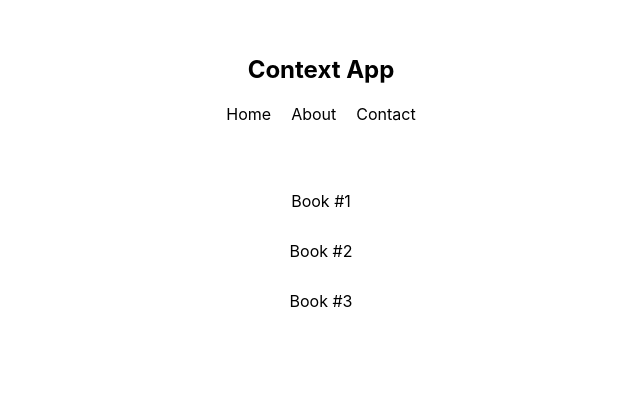
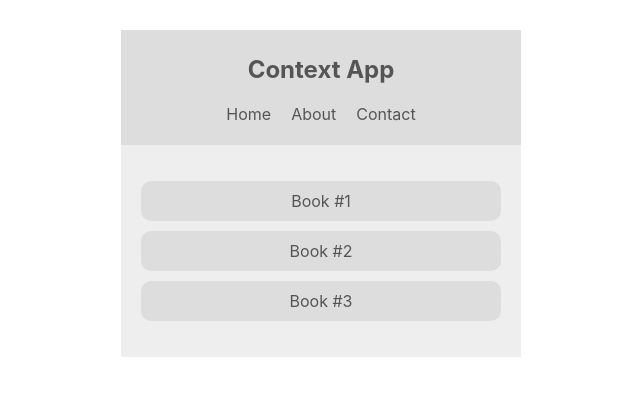
Before and after one commit to KeithChasen/react-context-app, a React (Create React App) app: page / in a window 1280 px wide. Shown: the top 396 px of the page, without its empty margins (319-959 px from the left). Built offline with nearby package versions, Linux system fonts and the light colour scheme.

Commit message:
accessing theme context inside navbar and book list

```diff
--- a/src/components/BookList.js
+++ b/src/components/BookList.js
@@ -1,14 +1,17 @@
 import React, { Component } from 'react'
+import {ThemeContext} from "../contexts/ThemeContext";
 
 class BookList extends Component {
-
+    static contextType = ThemeContext
     render() {
+        const { isLightTheme, light, dark } = this.context
+        const theme = isLightTheme ? light : dark
         return (
-            <div className='book-list'>
+            <div className='book-list' style={{ color: theme.syntax, background: theme.bg}}>
                 <ul>
-                    <li>Book #1</li>
-                    <li>Book #2</li>
-                    <li>Book #3</li>
+                    <li style={{ background: theme.ui }}>Book #1</li>
+                    <li style={{ background: theme.ui }}>Book #2</li>
+                    <li style={{ background: theme.ui }}>Book #3</li>
                 </ul>
             </div>
         );
--- a/src/components/Navbar.js
+++ b/src/components/Navbar.js
@@ -1,10 +1,13 @@
 import React, { Component } from 'react'
+import {ThemeContext} from "../contexts/ThemeContext";
 
 class Navbar extends Component {
-
+    static contextType = ThemeContext
     render() {
+        const { isLightTheme, light, dark } = this.context
+        const theme = isLightTheme ? light : dark
         return (
-            <nav>
+            <nav style={{ background: theme.ui, color: theme.syntax }}>
                 <h1>Context App</h1>
                 <ul>
                     <li>Home</li>
```
